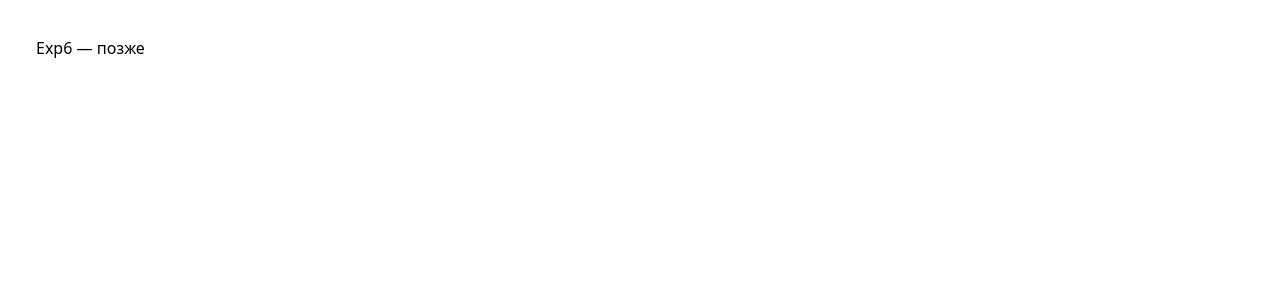
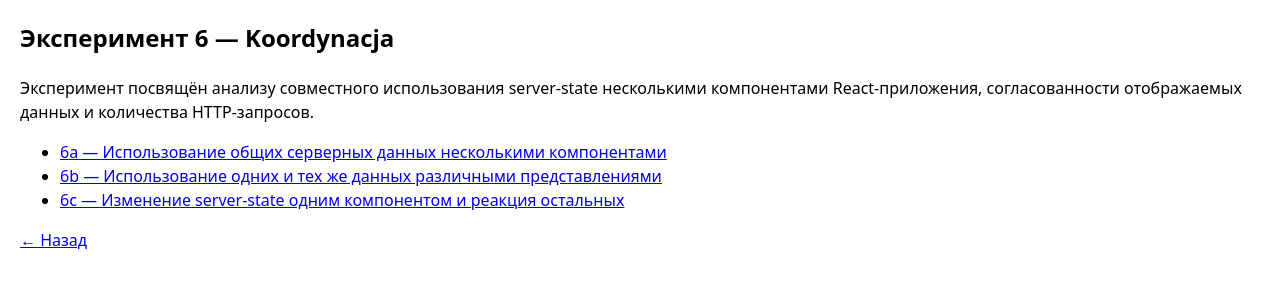
Before and after one commit to hannaMart/manual-todo-app, a React (Vite) app: page /exp6 in a window 1280 px wide. Shown: the top 300 px of the page. Built offline with nearby package versions, Linux system fonts and the light colour scheme.

Commit message:
structure- exp6 (manual)

```diff
--- a/src/App.jsx
+++ b/src/App.jsx
@@ -72,6 +72,18 @@ import Exp5ParamChange from "./experiments/exp5-parametry/param-change";
 import Exp5ParamFastChange from "./experiments/exp5-parametry/param-fast-change";
 import Exp5ParamCache from "./experiments/exp5-parametry/param-cache";
 
+// ===================== EXP6 =====================
+import Exp6Koordynacja from "./experiments/exp6-koordynacja/index-exp6.jsx";
+import Exp6RepresentationsIndex from "./experiments/exp6-koordynacja/representations/index-representations.jsx";
+import Exp6WspoldzielenieIndex from "./experiments/exp6-koordynacja/shared/index-shared.jsx";
+import Exp6AktualizacjaIndex from "./experiments/exp6-koordynacja/update/index-update.jsx";
+import Exp6SharedProps from "./experiments/exp6-koordynacja/shared/shared-props.jsx";
+import Exp6SharedContext from "./experiments/exp6-koordynacja/shared/shared-context.jsx";
+import Exp6RepresentationsProps from "./experiments/exp6-koordynacja/representations/representations-props.jsx";
+import Exp6RepresentationsContext from "./experiments/exp6-koordynacja/representations/representations-context.jsx";
+import Exp6UpdateProps from "./experiments/exp6-koordynacja/update/update-props.jsx";
+import Exp6UpdateContext from "./experiments/exp6-koordynacja/update/update-context.jsx";
+
 export default function App() {
   return (
     <Routes>
@@ -137,20 +149,40 @@ export default function App() {
       <Route path="/exp4/sync" element={<Exp4SyncManual />} />
 
 
-      {/* ===== EXP4 ===== */}
+      {/* ===== EXP5 ===== */}
 
       <Route path="/exp5" element={<Exp5Parametry />} />
       <Route path="/exp5/param-change" element={<Exp5ParamChange />} />
       <Route path="/exp5/param-fast-change" element={<Exp5ParamFastChange />} />
       <Route path="/exp5/param-cache" element={<Exp5ParamCache />} />
 
+
+
+      {/* ===== EXP6 ===== */}
+      <Route path="/exp6" element={<Exp6Koordynacja />}/>
+
+      <Route path="/exp6/shared" element={<Exp6WspoldzielenieIndex />}/>
+      <Route path="/exp6/shared/shared-props" element={<Exp6SharedProps />}/>
+      <Route path="/exp6/shared/shared-context" element={<Exp6SharedContext />}/>
+
+      <Route path="/exp6/representations" element={<Exp6RepresentationsIndex />}/>
+      <Route path="/exp6/representations/representations-props" element={<Exp6RepresentationsProps />}/>
+      <Route path="/exp6/representations/representations-context" element={<Exp6RepresentationsContext />}/>
+
+      <Route path="/exp6/update" element={<Exp6AktualizacjaIndex />}/>
+      <Route path="/exp6/update/update-props" element={<Exp6UpdateProps />}/>
+      <Route path="/exp6/update/update-context" element={<Exp6UpdateContext />}/>
+
+
+
       {/* placeholders */}
+
       <Route
         path="/exp1"
         element={<div className="exp-btn">Exp1 — позже</div>}
       />
-      <Route path="/exp5" element={<div className="page">Exp5 — позже</div>} />
-      <Route path="/exp6" element={<div className="page">Exp6 — позже</div>} />
+
+
 
       <Route path="*" element={<Navigate to="/" replace />} />
     </Routes>
--- /dev/null
+++ b/src/experiments/exp6-koordynacja/index-exp6.jsx
@@ -0,0 +1,39 @@
+import { Link } from "react-router-dom";
+
+export default function Exp6Koordynacja() {
+  return (
+    <div className="exp6">
+      <h2 className="exp6__title">
+        Эксперимент 6 — Koordynacja
+      </h2>
+
+      <p className="exp6__desc">
+        Эксперимент посвящён анализу совместного использования server-state
+        несколькими компонентами React-приложения, согласованности отображаемых
+        данных и количества HTTP-запросов.
+      </p>
+
+      <ul className="exp6__list">
+        <li>
+          <Link to="/exp6/shared">
+            6a — Использование общих серверных данных несколькими компонентами
+          </Link>
+        </li>
+
+        <li>
+          <Link to="/exp6/representations">
+            6b — Использование одних и тех же данных различными представлениями
+          </Link>
+        </li>
+
+        <li>
+          <Link to="/exp6/update">
+            6c — Изменение server-state одним компонентом и реакция остальных
+          </Link>
+        </li>
+      </ul>
+
+      <Link to="/">← Назад</Link>
+    </div>
+  );
+}
--- /dev/null
+++ b/src/experiments/exp6-koordynacja/representations/index-representations.jsx
@@ -0,0 +1,32 @@
+import { Link } from "react-router-dom";
+
+export default function Exp6RepresentationsIndex() {
+  return (
+    <div className="exp6">
+      <h2 className="exp6__title">
+        Эксперимент 6b — Разные представления данных
+      </h2>
+
+      <p className="exp6__desc">
+        Несколько компонентов отображают разные представления одного и того же
+        server-state.
+      </p>
+
+      <ul className="exp6__list">
+        <li>
+          <Link to="/exp6/representations/representations-props">
+            representations — передача данных через props
+          </Link>
+        </li>
+
+        <li>
+          <Link to="/exp6/representations/representations-context">
+            representations — Context API
+          </Link>
+        </li>
+      </ul>
+
+      <Link to="/exp6">← Назад к эксперименту 6</Link>
+    </div>
+  );
+}
--- /dev/null
+++ b/src/experiments/exp6-koordynacja/representations/representations-context.jsx
@@ -0,0 +1,3 @@
+export default function Exp6RepresentationsContext() {
+  return <div>6b — Разные представления данных через Context API</div>;
+}
--- /dev/null
+++ b/src/experiments/exp6-koordynacja/representations/representations-props.jsx
@@ -0,0 +1,3 @@
+export default function Exp6RepresentationsProps() {
+  return <div>6b — Разные представления данных через props</div>;
+}
--- /dev/null
+++ b/src/experiments/exp6-koordynacja/shared/index-shared.jsx
@@ -0,0 +1,32 @@
+import { Link } from "react-router-dom";
+
+export default function Exp6WspoldzielenieIndex() {
+  return (
+    <div className="exp6">
+      <h2 className="exp6__title">
+        Эксперимент 6a — Общие серверные данные
+      </h2>
+
+      <p className="exp6__desc">
+        Два компонента одновременно используют один и тот же набор серверных
+        данных.
+      </p>
+
+      <ul className="exp6__list">
+        <li>
+          <Link to="/exp6/shared/shared-props">
+            Shared — передача данных через props
+          </Link>
+        </li>
+
+        <li>
+          <Link to="/exp6/shared/shared-context">
+            Shared — Context API
+          </Link>
+        </li>
+      </ul>
+
+      <Link to="/exp6">← Назад к эксперименту 6</Link>
+    </div>
+  );
+}
--- /dev/null
+++ b/src/experiments/exp6-koordynacja/shared/shared-context.jsx
@@ -0,0 +1,3 @@
+export default function Exp6SharedContext() {
+  return <div>6a — Ручная реализация через Context API</div>;
+}
--- /dev/null
+++ b/src/experiments/exp6-koordynacja/shared/shared-props.jsx
@@ -0,0 +1,3 @@
+export default function Exp6SharedProps() {
+  return <div>6a — Ручная реализация через props</div>;
+}
--- /dev/null
+++ b/src/experiments/exp6-koordynacja/update/index-update.jsx
@@ -0,0 +1,32 @@
+import { Link } from "react-router-dom";
+
+export default function Exp6AktualizacjaIndex() {
+  return (
+    <div className="exp6">
+      <h2 className="exp6__title">
+        Эксперимент 6c — Изменение server-state
+      </h2>
+
+      <p className="exp6__desc">
+        Один компонент изменяет данные, после чего остальные компоненты должны
+        отобразить актуальное состояние.
+      </p>
+
+      <ul className="exp6__list">
+        <li>
+          <Link to="/exp6/update/update-props">
+            update — общее состояние
+          </Link>
+        </li>
+
+        <li>
+          <Link to="/exp6/update/update-context">
+            update — Context API
+          </Link>
+        </li>
+      </ul>
+
+      <Link to="/exp6">← Назад к эксперименту 6</Link>
+    </div>
+  );
+}
--- /dev/null
+++ b/src/experiments/exp6-koordynacja/update/update-context.jsx
@@ -0,0 +1,3 @@
+export default function Exp6UpdateContext() {
+  return <div>6c — Изменение server-state через Context API</div>;
+}
--- /dev/null
+++ b/src/experiments/exp6-koordynacja/update/update-props.jsx
@@ -0,0 +1,3 @@
+export default function Exp6UpdateProps() {
+  return <div>6c — Изменение server-state через props</div>;
+}
```
Also changed, not shown: src/experiments/exp6-koordynacja/README.md (added).
